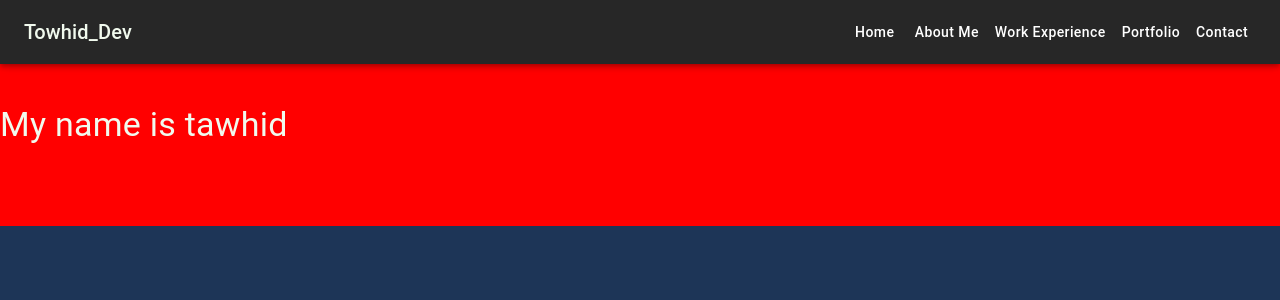
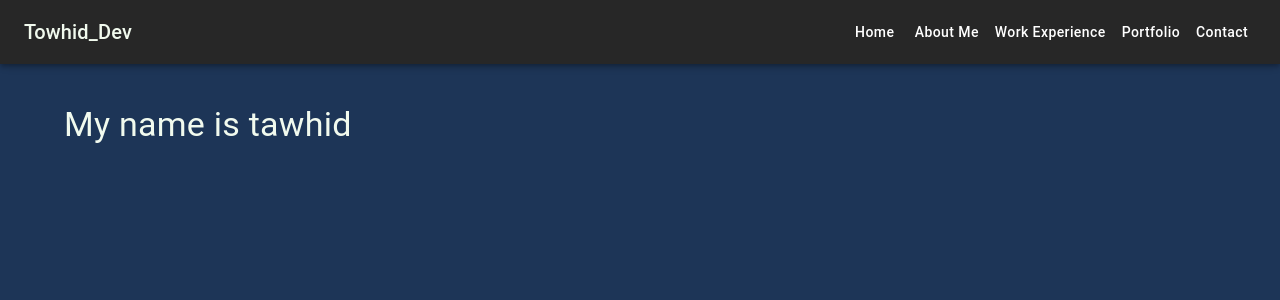
Before and after one commit to tawhidib/towhid_me, a Next.js app: page / in a window 1280 px wide. Shown: the top 300 px of the page. Built offline with nearby package versions, Linux system fonts and the light colour scheme.

Commit message:
docs: Container add to Banner

```diff
--- a/src/components/Banner.tsx
+++ b/src/components/Banner.tsx
@@ -7,9 +7,12 @@ const Banner = (): JSX.Element => {
   return (
     <Box
       component={"div"}
-      sx={{ mt: "24px", py: "80px", backgroundColor: "red" }}
+      sx={{ mt: "24px", py: "80px", background: "" }}
+      className="banner-bg"
     >
-      <Typography variant="h4">My name is tawhid</Typography>
+      <Container maxWidth={"lg"} sx={{ mx: "auto" }}>
+        <Typography variant="h4">My name is tawhid</Typography>
+      </Container>
     </Box>
   );
 };
```
